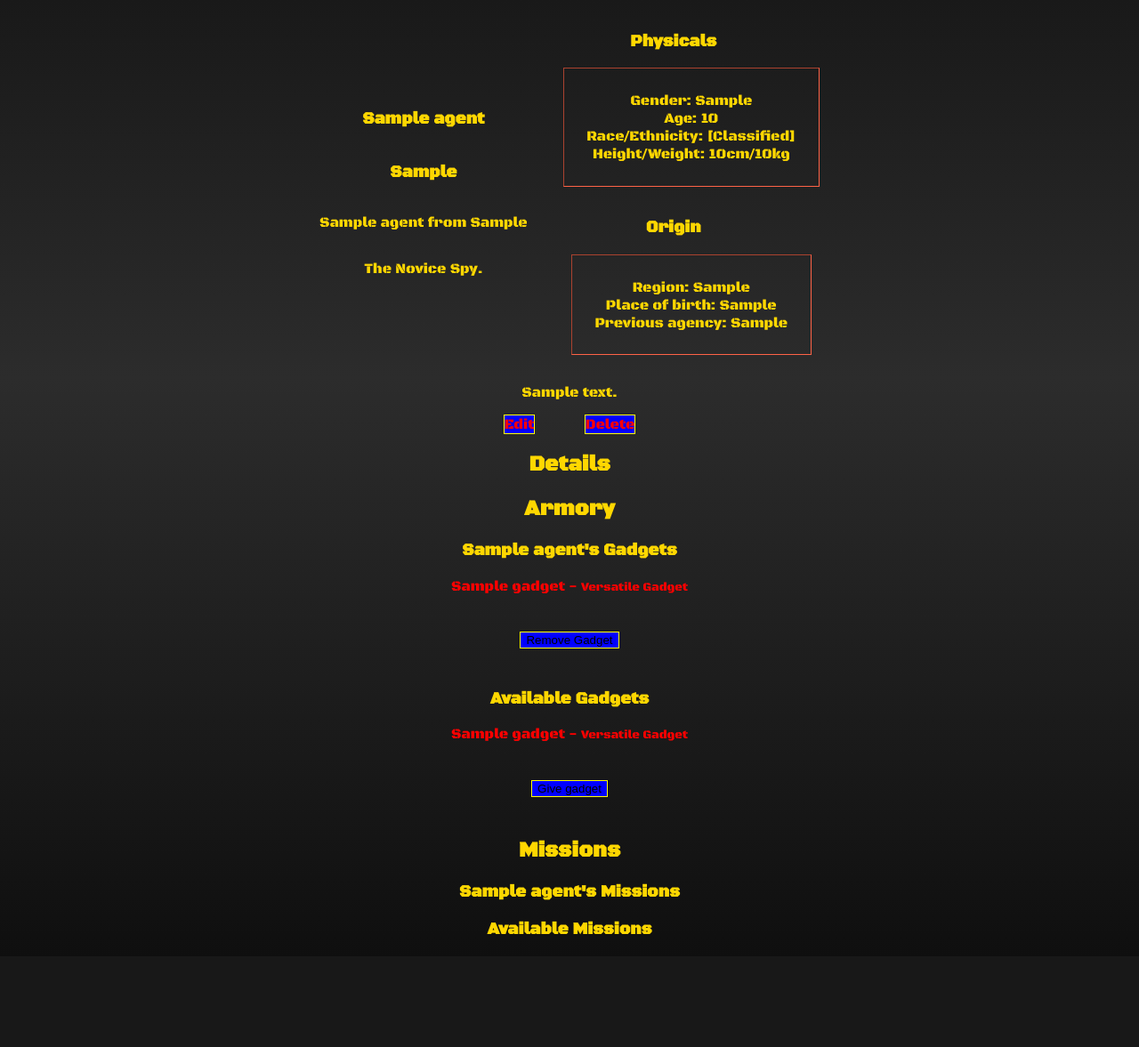
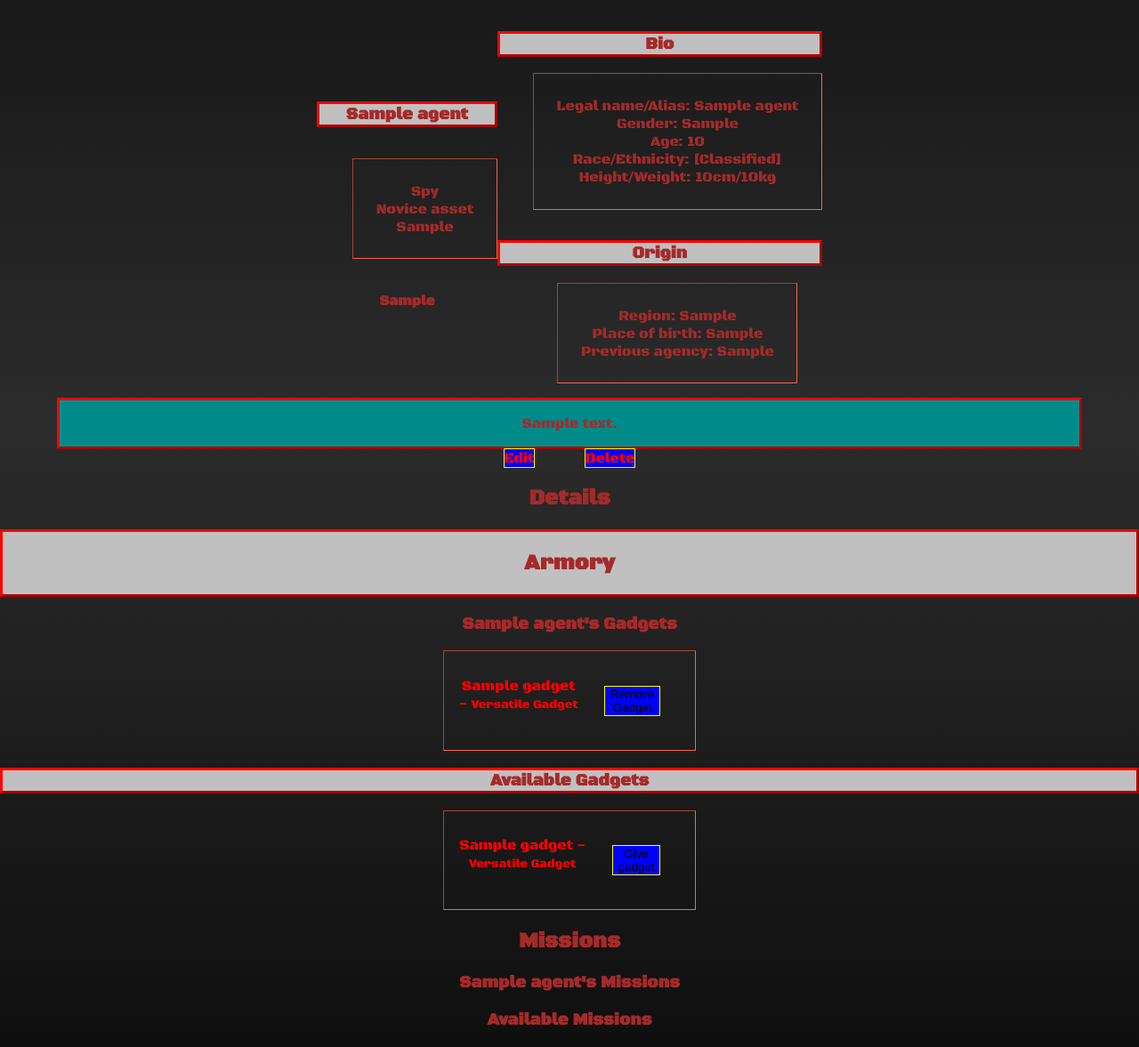
Before and after one commit to ShirtHanger/world-of-contracts, a Django app: page /agents/1/ in a window 1280 px wide. Shown: the part 226-1403 px from the top of the page at 89% size. Before the commit the page ends 1276 px from the top, so only its background shows below. Run offline with Django 5.2, Linux system fonts and the light colour scheme; a user stored in the database is signed in; tables that the repository leaves empty hold one stand-in row (values such as "Sample post").

Commit message:
Bit more on styling

```diff
--- a/main_app/models.py
+++ b/main_app/models.py
@@ -121,7 +121,7 @@ class Gadget(models.Model):
     name = models.CharField(max_length=100)
     tagline = models.CharField(max_length=250)
 
-    description = models.TextField(max_length=1000)
+    description = models.TextField(max_length=5000)
 
     type = models.CharField(
         max_length=1,
@@ -177,7 +177,7 @@ class Agent(models.Model):
 
 
     tagline = models.CharField(max_length=250)
-    description = models.TextField(max_length=1000, default=expunge_data())
+    description = models.TextField(max_length=5000, default=expunge_data())
 
     previous_agency = models.CharField(max_length=100, default=expunge_data())
 
--- a/main_app/static/css/agents/agent-detail.css
+++ b/main_app/static/css/agents/agent-detail.css
@@ -1,3 +1,7 @@
+body {
+    color: brown;
+}
+
 .info-stats-container {
     display: flex;
     flex-direction: row;
@@ -10,8 +14,41 @@
     justify-content: center;
 }
 
+.object-title {
+    transition: background-color ease 0.5s;
+    background-color: silver;
+    border: 3px outset red;
+}
+
+.object-title:hover {
+    background-color: tomato;
+}
+
 .stats-container {
     display: flex;
     flex-direction: column;
     justify-content: center;
 }
+
+.lore-container {
+    background: darkcyan;
+    border: 3px outset red;
+    margin: 0 5vw;
+}
+
+.card-container {
+    display: flex;
+    flex-direction: row;
+    flex-wrap: wrap;
+    justify-content: center;
+}
+
+.card {
+    border: 0.1vw inset tomato;
+    /* margin: 2vw; */
+    padding: 1vw;
+    width: 20vw;
+    display: flex;
+    justify-content: space-evenly;
+    transition: background-color ease 0.5s;
+}
--- a/main_app/templates/agents/agent_detail.html
+++ b/main_app/templates/agents/agent_detail.html
@@ -14,22 +14,26 @@
 
     <div class="info-stats-container">
       <section class="info-container">
-        <h1>{{ agent.real_name }}</h1>
-
-        <h3>{{ agent.tagline }}</h3>
-
-        <p>{{ agent.previous_agency }} agent from {{agent.region}}</p>
-        <p>The {{ agent.get_experience_level_display }} {{ agent.get_agent_type_display }}.</p>
+        <h1 class="object-title">{{ agent.code_name }}</h1>
+        <ul>
+          <div class="links-card">
+            <li>{{ agent.get_agent_type_display }}</li>
+            <li>{{ agent.get_experience_level_display }} asset</li>
+            <li>{{ agent.previous_agency }}</li>
+          </div>
+        </ul>
+        <h3><small>{{ agent.tagline }}</small></h3>
       </section>
 
 
       <section class="stats-container">
 
         <div class="stat-card">
-          <h3>Physicals</h3>
+          <h3 class="object-title">Bio</h3>
 
           <ul>
             <div class="links-card">
+              <li>Legal name/Alias: {{ agent.real_name }}</li>
               <li>Gender: {{ agent.gender }}</li>
               <li>Age: {{ agent.age }}</li>
               <li>Race/Ethnicity: {{ agent.get_race_or_ethnicity_display }}</li>
@@ -39,7 +43,7 @@
         </div>
 
         <div class="stat-card">
-          <h3>Origin</h3>
+          <h3 class="object-title">Origin</h3>
 
           <ul>
             <div class="links-card">
@@ -78,16 +82,15 @@
 
   <!-- Agent gadgets -->
   <section class="gadgets">
-    <div class="subsection-title">
+    <div class="object-title">
       <h2>Armory</h2>
-
     </div>
 
     <h3>{{ agent.code_name }}'s Gadgets</h3>
-    <div class="subsection-content">
+    <div class="card-container">
       {% if agent.gadgets.count %}
         {% for gadget in agent.gadgets.all %}
-          <div class="gadget-container">
+          <div class="card">
             <a href="{% url 'gadget-detail' gadget.id %}">
               <p>{{ gadget.name }} - <small>{{ gadget.get_type_display }}</small></p>
             </a>
@@ -103,11 +106,11 @@
       {% endif %}
     </div>
 
-    <h3>Available Gadgets</h3>
-    <div class="subsection-content">
+    <h3 class="object-title">Available Gadgets</h3>
+    <div class="card-container">
       {% if gadgets.count %}
         {% for gadget in gadgets.all %}
-          <div class="gadget-container">
+          <div class="card">
             <a href="{% url 'gadget-detail' gadget.id %}">
               <p>{{ gadget.name }} - <small>{{ gadget.get_type_display }}</small></p>
             </a>
```
